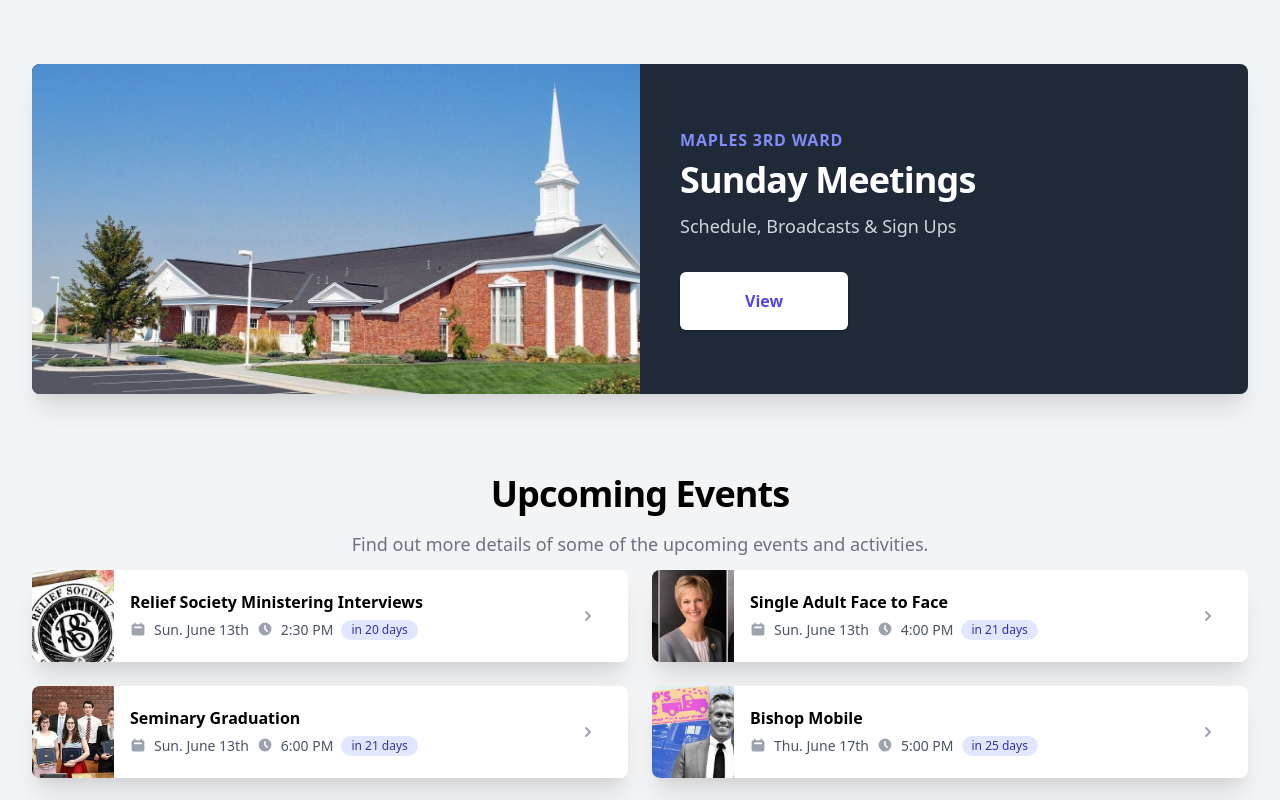
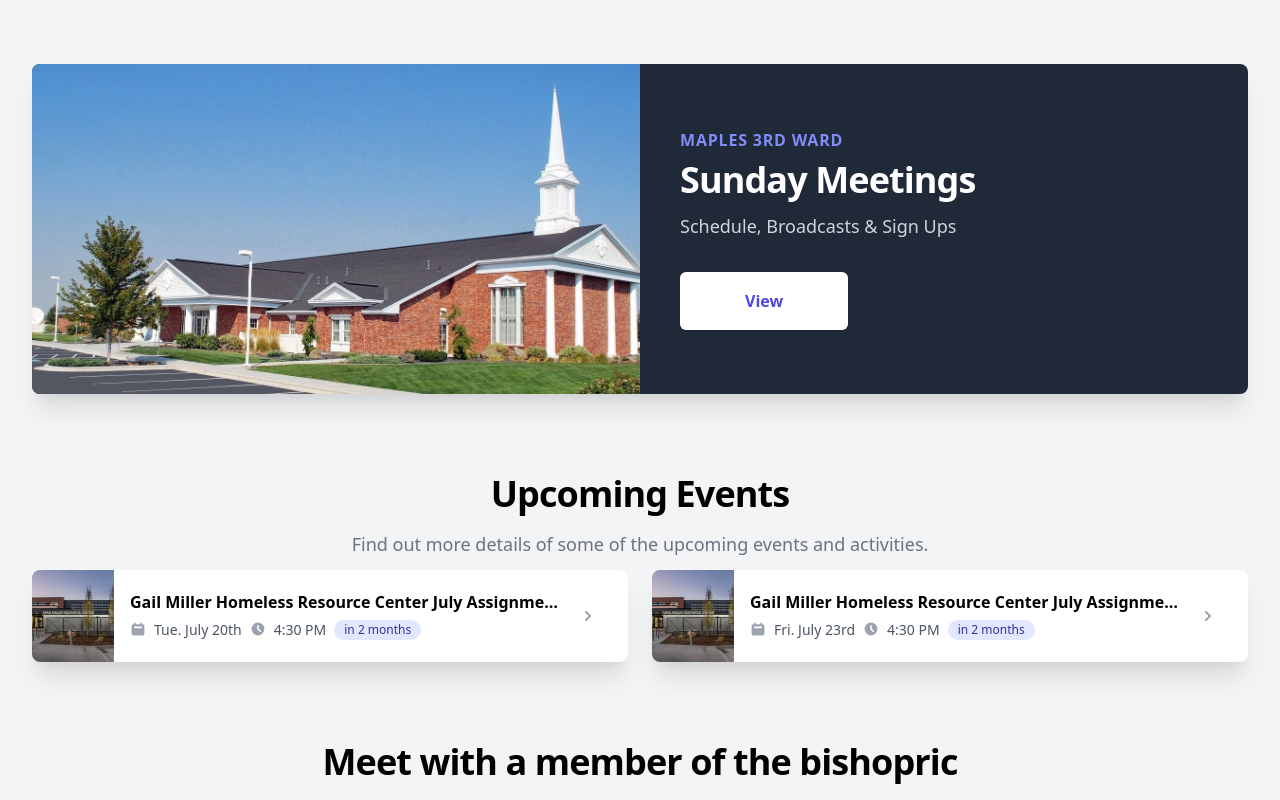
Before and after one commit to snicol21/ourwardapp, a Next.js app: page / in a window 1280 px wide. Shown: the top 800 px of the page. Built offline with nearby package versions, Linux system fonts and the light colour scheme; a web font is replaced by a local one.

Commit message:
remove unused code and update events

```diff
--- a/data/dataIndex.tsx
+++ b/data/dataIndex.tsx
@@ -45,7 +45,7 @@ export const dataInfoCards: IEventCard[] = [
         },
       },
     },
-    hidden: false,
+    hidden: true,
   },
   {
     title: "Relief Society Ministering Interviews",
@@ -76,70 +76,7 @@ export const dataInfoCards: IEventCard[] = [
         },
       },
     },
-    hidden: false,
-  },
-  {
-    title: "Single Adult Face to Face",
-    date: new Date("June 13, 2021 16:00:00"),
-    image: {
-      src: "/images/events/face-to-face.png",
-    },
-    button: {
-      modal: {
-        type: "event",
-        data: {
-          title: "Single Adult Face to Face",
-          subtitle: "Single adults ages 31 and older",
-          image: {
-            src: "/images/events/face-to-face.png",
-          },
-          date: new Date("June 13, 2021 16:00:00"),
-          duration: 60,
-          location: "Church Broadcast",
-          details:
-            "Elder Neil L. Andersen of the Quorum of the Twelve Apostles of The Church of Jesus Christ of Latter-day Saints and President Jean B. Bingham and Sister Sharon Eubank of the Relief Society General Presidency will host a Face to Face event for single adults ages 31 and older on June 13, 2021.",
-          button: {
-            text: "Broadcast",
-            link: {
-              url: "https://newsroom.churchofjesuschrist.org/event/face-to-face-for-single-adults",
-              external: true,
-            },
-          },
-        },
-      },
-    },
-    hidden: false,
-  },
-  {
-    title: "Seminary Graduation",
-    date: new Date("June 13, 2021 18:00:00"),
-    image: {
-      src: "/images/events/seminary-graduation.png",
-    },
-    button: {
-      modal: {
-        type: "event",
-        data: {
-          title: "Seminary Graduation",
-          subtitle: "All Seminary Graduates & Parents",
-          image: {
-            src: "/images/events/seminary-graduation.png",
-          },
-          date: new Date("June 13, 2021 18:00:00"),
-          duration: 60,
-          location: "At the Church or Broadcast",
-          details: "Seminary graduation is Sunday, June 13 at 6:00pm in this building or on Zoom. Sunday dress requested.",
-          button: {
-            text: "Broadcast",
-            link: {
-              url: "https://youtu.be/pEbPM7oabxw",
-              external: true,
-            },
-          },
-        },
-      },
-    },
-    hidden: false,
+    hidden: true,
   },
   {
     title: "Gail Miller Homeless Resource Center July Assignment",
@@ -264,38 +201,6 @@ export const dataInfoCards: IEventCard[] = [
       },
     },
     hidden: true,
-  },
-  {
-    title: "Special Ward Activity",
-    date: new Date("April 25, 2021 19:00:00"),
-    image: {
-      src: "/images/events/special-activity.png",
-    },
-    button: {
-      modal: {
-        type: "event",
-        data: {
-          title: "Special Ward Activity",
-          subtitle: "For All Adults",
-          image: {
-            src: "/images/events/special-activity.png",
-          },
-          date: new Date("April 25, 2021 19:00:00"),
-          duration: 60,
-          location: "Oaks Building",
-          details:
-            "We will have a special ward activity on Sunday, April 25th at 7pm for all adults. It will be held in person at the Oaks building (where we meet). We invite all to attend.\n\nIn preparation for this activity, please pay particular attention to General Conference this weekend. Take note of the things that inspire you and come prepared to share your experience and feelings with others.\n\nThis will be an unique and enjoyable evening of inspiration and fellowship. Please plan to attend.",
-          button: {
-            text: "Optional Broadcast",
-            link: {
-              url: "https://youtu.be/ZPCXg-a6ss8",
-              external: true,
-            },
-          },
-        },
-      },
-    },
-    hidden: false,
   },
 ]
 
--- a/pages/index.tsx
+++ b/pages/index.tsx
@@ -12,24 +12,11 @@ import Icon from "../components/elements/icons/Icon"
 import { isSameOrAfterToday } from "../shared/utils/date.util"
 
 function Home() {
-  // const { user, loading, logout } = {
-  //   user: null,
-  //   loading: false,
-  //   logout: () => {},
-  // }
-  // if (loading) return null
-  // if (!user) return <button>Login</button>
-
   return (
     <Layout>
       <Head>
         <title>Maples 3rd Ward</title>
       </Head>
-      {/* <div className="flex justify-end pt-5">
-        <PrimaryButton size="sm" type="link" link={[{ url: "/sunday", label: { text: "Login" } }]}>
-          Admin
-        </PrimaryButton>
-      </div> */}
       <div className="pt-16">
         <HeroCard {...dataSundayMeeting} />
       </div>
@@ -41,22 +28,9 @@ function Home() {
               .filter((card) => !card.hidden && isSameOrAfterToday(card.date))
               .sort((a: any, b: any) => a.date - b.date)
               .map((card: IEventCard) => (
-                <EventCard key={card.title} {...card} />
+                <EventCard key={`${card.title}${card.date}`} {...card} />
               ))}
           </div>
-          {/* <div className="flex pt-5 justify-end">
-            <PrimaryButton
-              type="light"
-              size="sm"
-              color="gray"
-              modal={{
-                type: "event-action",
-              }}
-            >
-              <Icon name="pencil" className="h-5 w-5" />
-              <span className="pl-2">Add/Update</span>
-            </PrimaryButton>
-          </div> */}
         </>
       )}
       {dataFaceCards.filter((card) => !card.hidden).length > 0 && (
```
